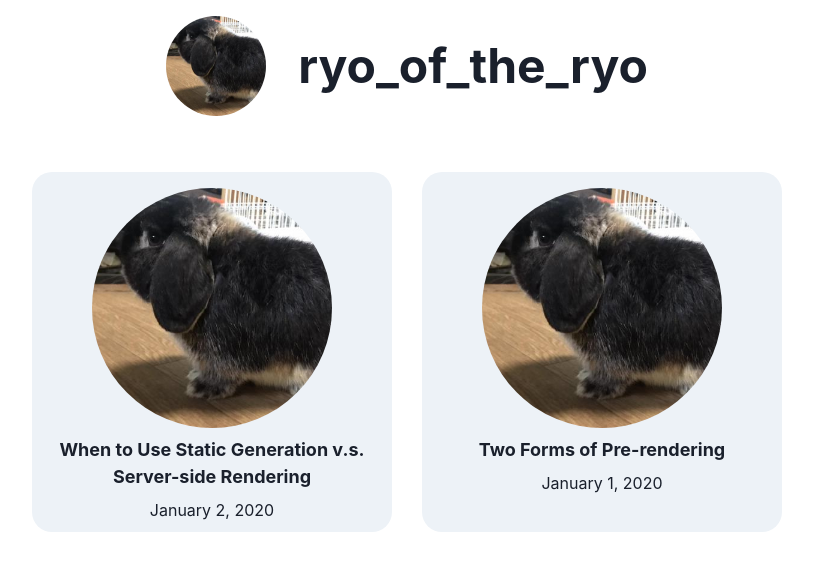
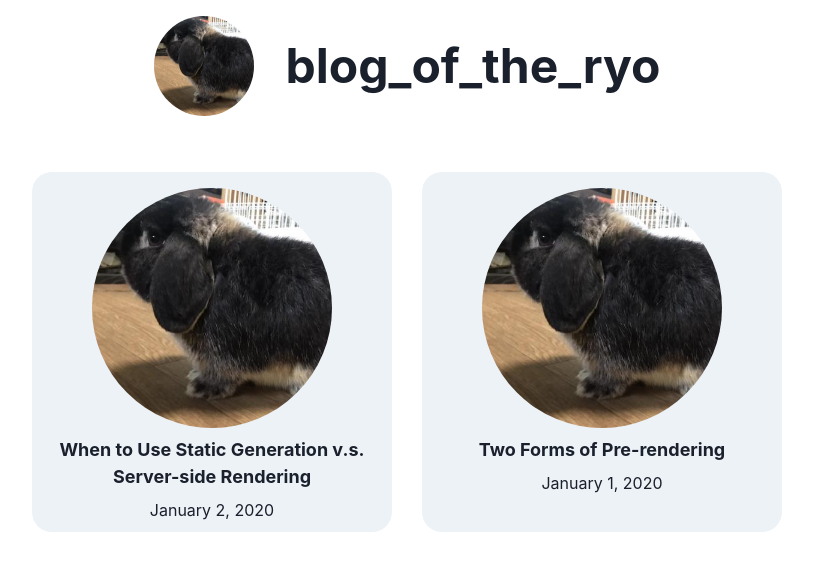
Before and after one commit to RyoMasumura1201/blog_of_the_ore, a Next.js app: page / in a window 1280 px wide. Shown: the top 570 px of the page, without its empty margins (233-1046 px from the left). Built offline with nearby package versions, Linux system fonts and the light colour scheme.

Commit message:
fix title and type of layout

```diff
--- a/src/components/layout.tsx
+++ b/src/components/layout.tsx
@@ -5,11 +5,11 @@ import Link from 'next/link'
 import { VFC } from 'react'
 import { Image, HStack, Text } from "@chakra-ui/react"
 
-const name = 'ryo_of_the_ryo'
+const name = 'blog_of_the_ryo'
 export const siteTitle = 'blog_of_the_ryo'
 
 type Props = {
-    home: boolean
+    home?: boolean
     children: React.ReactNode
 }
 
--- a/src/pages/posts/[id].tsx
+++ b/src/pages/posts/[id].tsx
@@ -15,7 +15,7 @@ export default function Post({
     contentHtml: string
   }
 }) {
-  return <Layout home={false}>
+  return <Layout>
     <Head>
       <title>{postData.title}</title>
     </Head>
```
